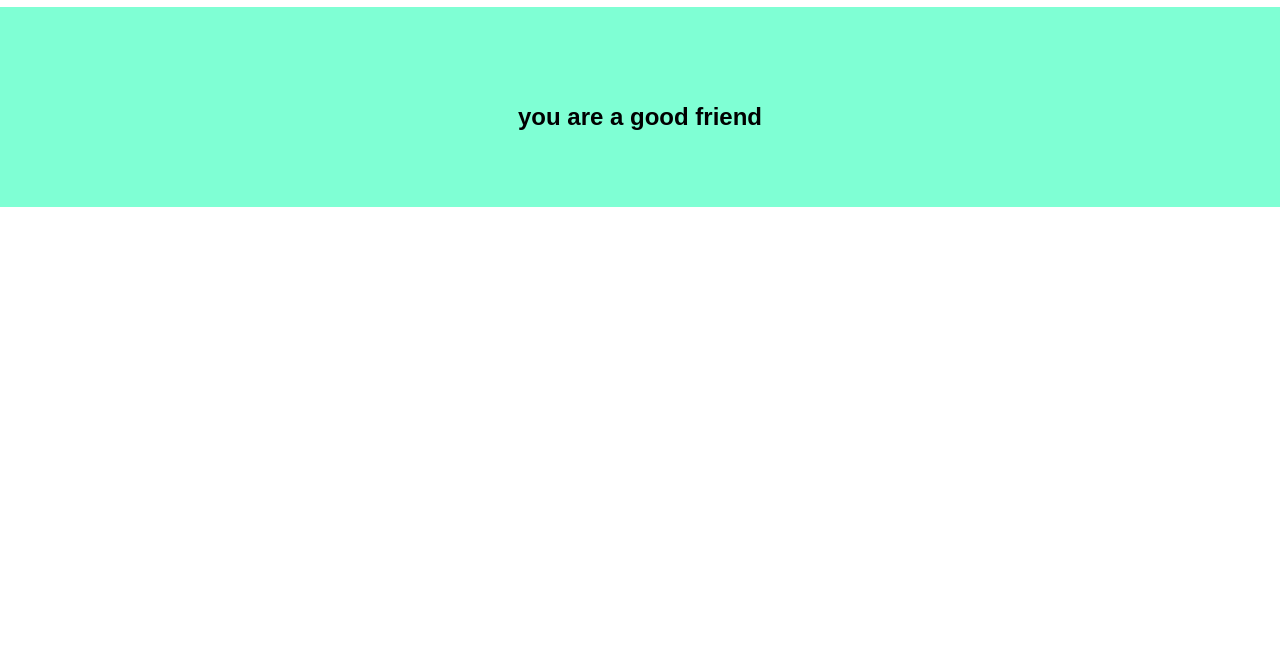
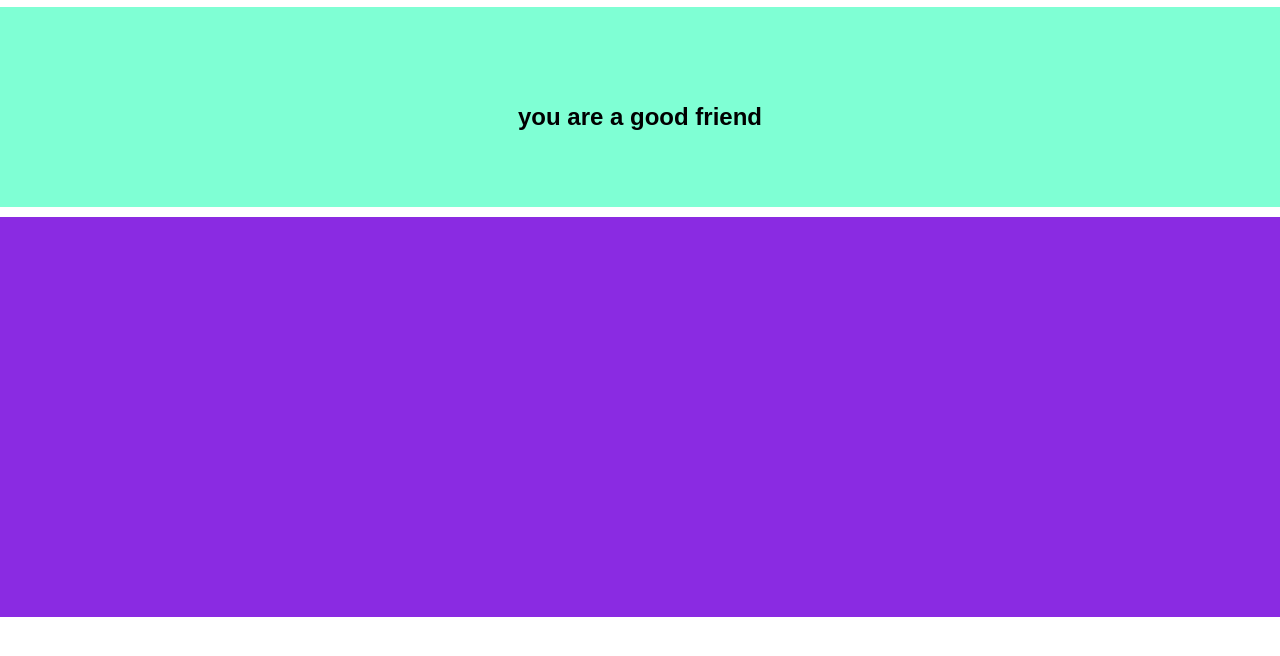
Before and after one commit to Ehoida-Ehi/Git-bash-repo-asignment, a plain HTML site: page index.html in a window 1280 px wide. Shown: the part 96-752 px from the top of the page. Drawn offline with Linux system fonts and the light colour scheme.

Commit message:
created and styled container-c

```diff
--- a/index.html
+++ b/index.html
@@ -23,6 +23,9 @@
     <h2>you are a good friend</h2>
     </div>
 
+    <div class="container-c" >
+
+    </div>
 
 
 
--- a/style.css
+++ b/style.css
@@ -42,3 +42,15 @@
     margin-top: 10px;
     padding-top: 20px;
   }
+
+  .container-c{
+    height: 400px;
+    background-color: blueviolet;
+    display: flex;
+    justify-content: center;
+    flex-direction: column;
+    align-items: center;
+    margin-top: 10px;
+    padding-top: 20px;
+    font-size: x-large;
+  }
```
